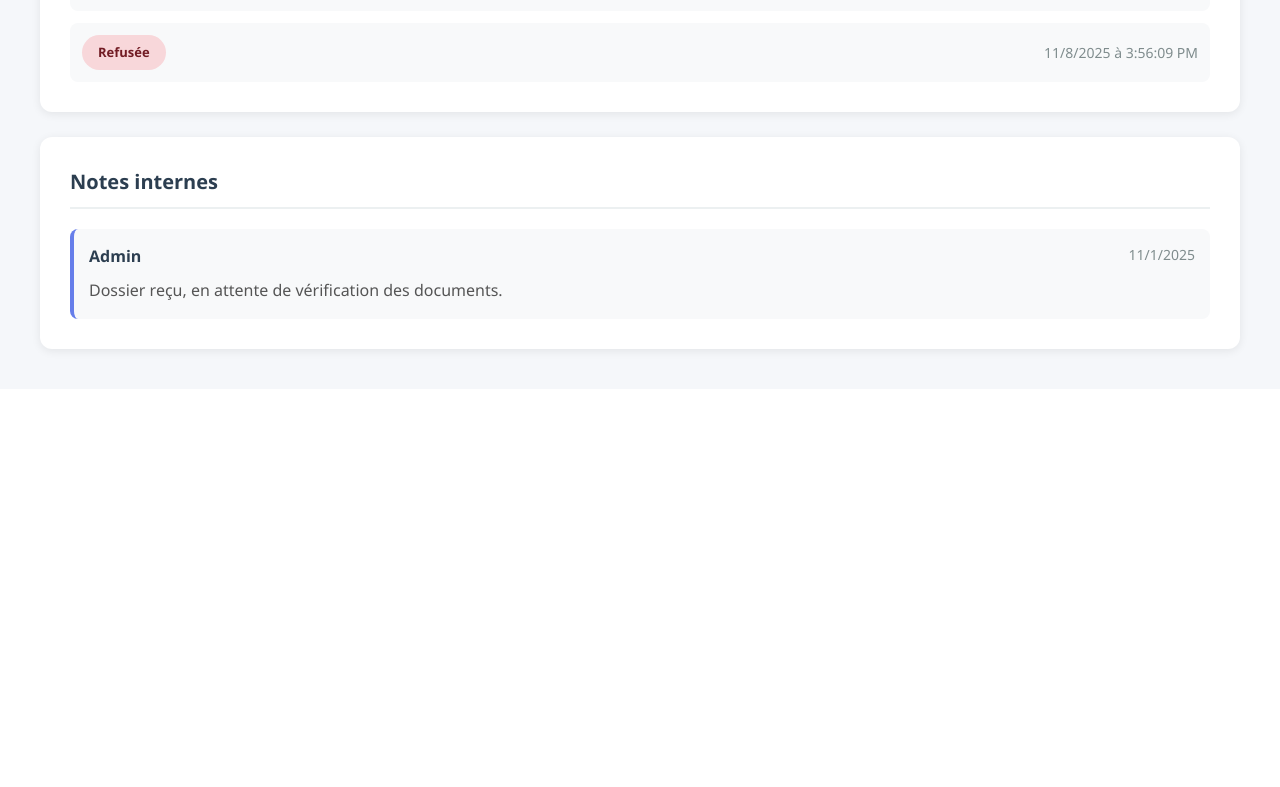
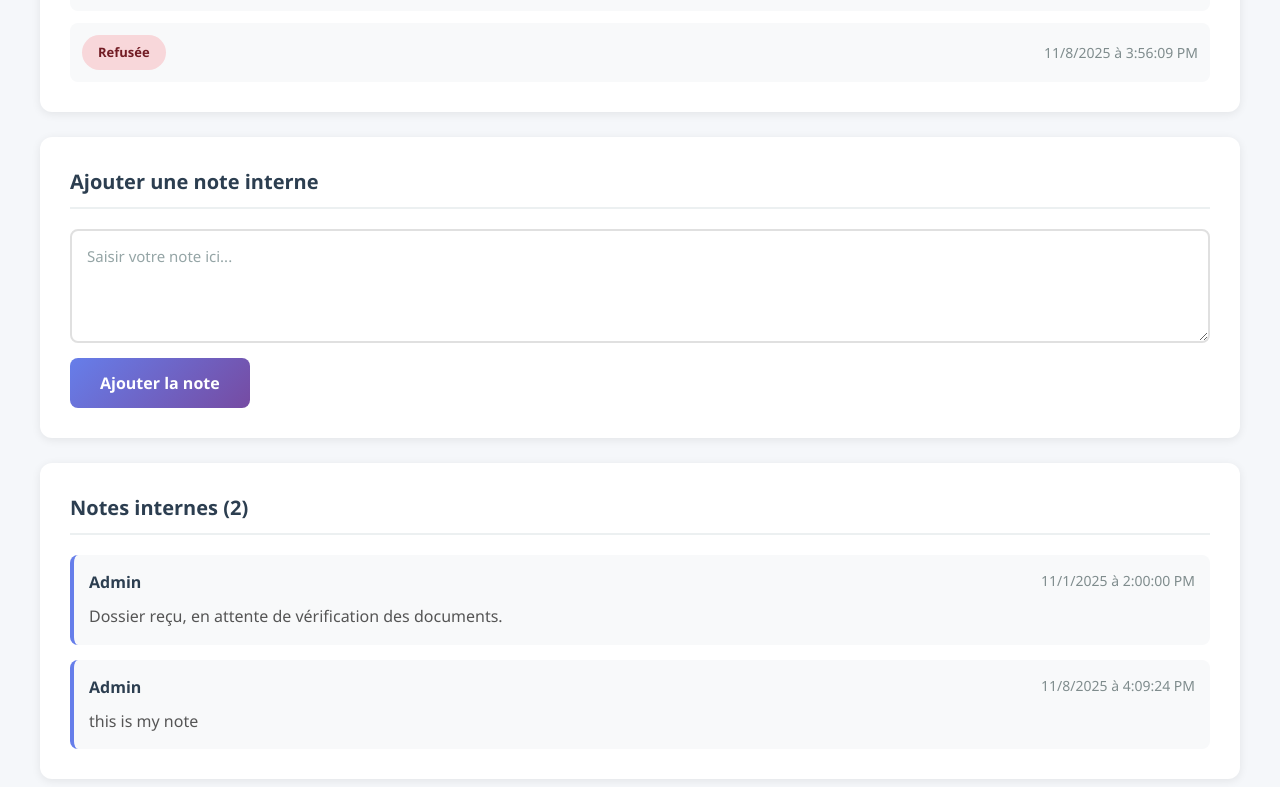
Before and after one commit to wassimyazza/Salefni, a React (Vite) app: page /admin/demande/1 in a window 1280 px wide. Shown: the part 1248-2035 px from the top of the page. Before the commit the page ends 1637 px from the top, so only its background shows below. Built offline with nearby package versions, Linux system fonts and the light colour scheme; data requests are answered from the project's data file; sample sign-in values are in the browser's storage.

Commit message:
feat: Add internal notes functionality for credit requests

```diff
--- a/db.json
+++ b/db.json
@@ -59,6 +59,11 @@
           "auteur": "Admin",
           "date": "2025-11-01T14:00:00.000Z",
           "contenu": "Dossier reçu, en attente de vérification des documents."
+        },
+        {
+          "auteur": "Admin",
+          "date": "2025-11-08T16:09:24.102Z",
+          "contenu": "this is my note"
         }
       ]
     }
--- a/src/App.css
+++ b/src/App.css
@@ -662,3 +662,47 @@ tr:hover {
   cursor: not-allowed;
   opacity: 0.6;
 }
+.note-form {
+  display: flex;
+  flex-direction: column;
+  gap: 15px;
+}
+
+.note-textarea {
+  width: 100%;
+  padding: 15px;
+  font-size: 15px;
+  border: 2px solid #e0e0e0;
+  border-radius: 8px;
+  font-family: 'Segoe UI', Tahoma, Geneva, Verdana, sans-serif;
+  resize: vertical;
+  min-height: 100px;
+}
+
+.note-textarea:focus {
+  outline: none;
+  border-color: #667eea;
+}
+
+.note-textarea::placeholder {
+  color: #95a5a6;
+}
+
+.btn-add-note {
+  background: linear-gradient(135deg, #667eea 0%, #764ba2 100%);
+  color: white;
+  padding: 14px 30px;
+  font-size: 16px;
+  font-weight: 600;
+  border: none;
+  border-radius: 8px;
+  cursor: pointer;
+  transition: transform 0.2s;
+  width: auto;
+  align-self: flex-start;
+}
+
+.btn-add-note:hover {
+  transform: translateY(-2px);
+  box-shadow: 0 5px 15px rgba(102, 126, 234, 0.4);
+}
--- a/src/pages/DemandeDetail.jsx
+++ b/src/pages/DemandeDetail.jsx
@@ -8,6 +8,7 @@ function DemandeDetail() {
   const [demande, setDemande] = useState(null)
   const [simulation, setSimulation] = useState(null)
   const [nouveauStatut, setNouveauStatut] = useState('')
+  const [nouvelleNote, setNouvelleNote] = useState('')
 
   useEffect(() => {
     const isAdmin = localStorage.getItem('isAdmin')
@@ -58,6 +59,36 @@ function DemandeDetail() {
       .catch(error => {
         console.log('Erreur:', error)
         alert('Erreur lors de la mise à jour')
+      })
+  }
+
+  function ajouterNote() {
+    if(nouvelleNote.trim() === '') {
+      alert('Veuillez saisir une note')
+      return
+    }
+
+    const notesExistantes = demande.notes || []
+    notesExistantes.push({
+      auteur: 'Admin',
+      date: new Date().toISOString(),
+      contenu: nouvelleNote
+    })
+
+    const demandeModifiee = {
+      ...demande,
+      notes: notesExistantes
+    }
+
+    axios.put(`http://localhost:3001/demandes/${id}`, demandeModifiee)
+      .then(() => {
+        alert('Note ajoutée avec succès !')
+        setNouvelleNote('')
+        chargerDemande()
+      })
+      .catch(error => {
+        console.log('Erreur:', error)
+        alert('Erreur lors de l\'ajout de la note')
       })
   }
 
@@ -207,14 +238,22 @@ function DemandeDetail() {
         </div>
 
         <div className="detail-card full-width">
-          <h2>Notes internes</h2>
+          <h2>Ajouter une note interne</h2>
+          <div className="note-form">
+            <textarea value={nouvelleNote} onChange={(e) => setNouvelleNote(e.target.value)} placeholder="Saisir votre note ici..." rows="4" className="note-textarea"></textarea>
+            <button onClick={ajouterNote} className="btn-add-note">Ajouter la note</button>
+          </div>
+        </div>
+
+        <div className="detail-card full-width">
+          <h2>Notes internes ({demande.notes ? demande.notes.length : 0})</h2>
           {demande.notes && demande.notes.length > 0 ? (
             <div className="notes-list">
               {demande.notes.map((note, index) => (
                 <div key={index} className="note-item">
                   <div className="note-header">
                     <span className="note-author">{note.auteur}</span>
-                    <span className="note-date">{new Date(note.date).toLocaleDateString()}</span>
+                    <span className="note-date">{new Date(note.date).toLocaleDateString()} à {new Date(note.date).toLocaleTimeString()}</span>
                   </div>
                   <p className="note-content">{note.contenu}</p>
                 </div>
```
